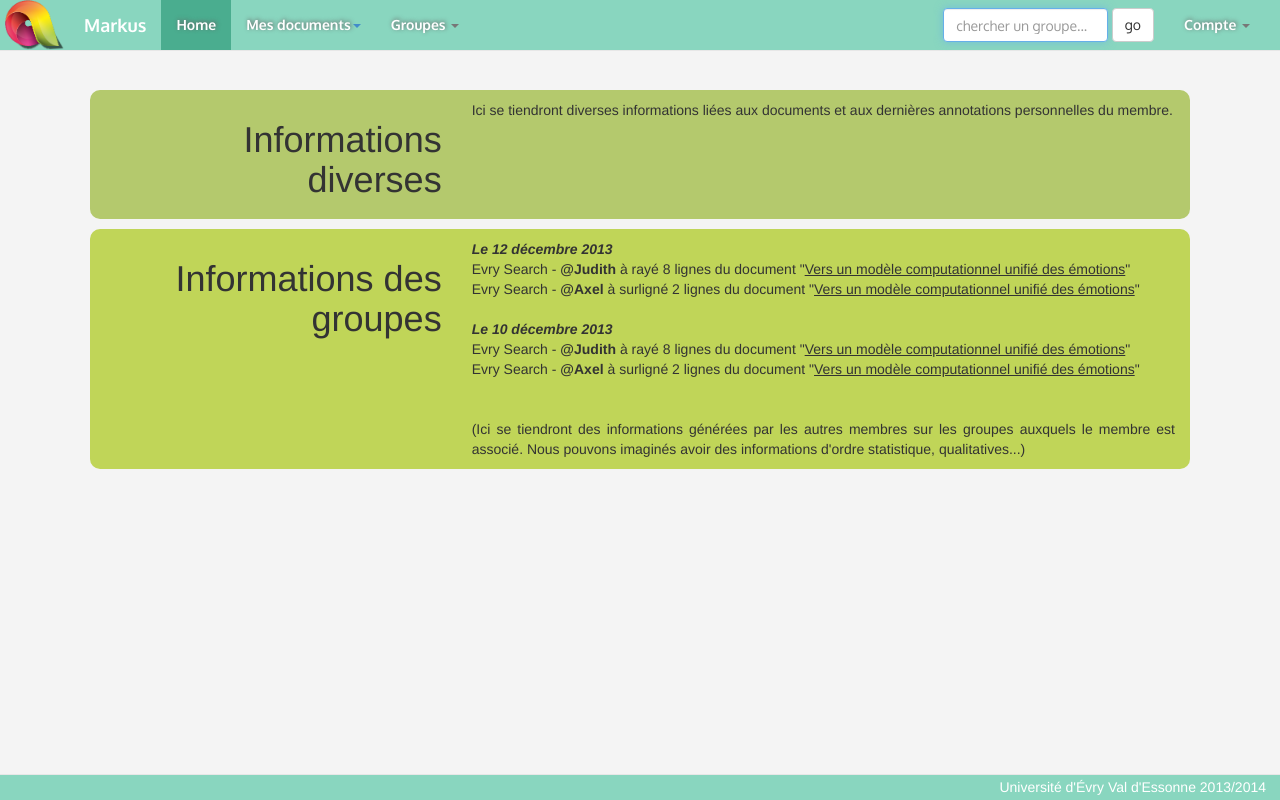
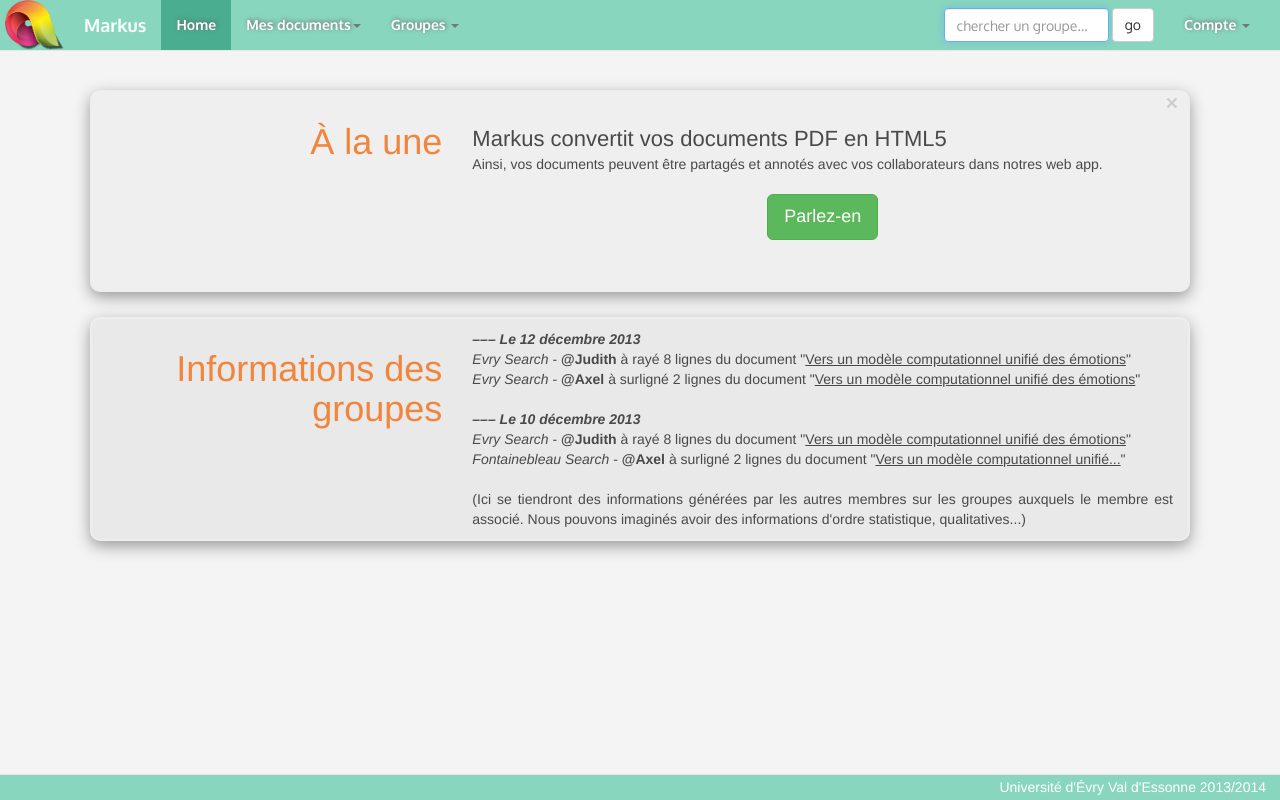
Before and after one commit to indydedeken/codeigniter, a CodeIgniter app: page /markus/home in a window 1280 px wide. Run offline with CodeIgniter, Linux system fonts and the light colour scheme.

Commit message:
Création de la base de données

```diff
--- a/application/config/database.php
+++ b/application/config/database.php
@@ -51,7 +51,7 @@ $active_record = TRUE;
 $db['default']['hostname'] = 'localhost';
 $db['default']['username'] = 'root';
 $db['default']['password'] = 'root';
-$db['default']['database'] = 'test';
+$db['default']['database'] = 'markus';
 $db['default']['dbdriver'] = 'mysql';
 $db['default']['dbprefix'] = '';
 $db['default']['pconnect'] = TRUE;
--- a/application/models/model_membre.php
+++ b/application/models/model_membre.php
@@ -18,14 +18,14 @@ class Model_membre extends CI_Model {
 
 	/* inscription d'un membre */
 	public function ajout_membre($data) {
-		$this->db->insert('membre', $data);
+		$this->db->insert('Utilisateur', $data);
 	}
 
 	/* verification pour la connexion */
 	public function check_membre($email, $mdp) {
 		$this->db->where('email', $email);
-		$this->db->where('password', $mdp);
-		$data = $this->db->get('membre');
+		$this->db->where('mdp', $mdp);
+		$data = $this->db->get('Utilisateur');
 		if($data->num_rows() == 1) {
 			return true;
 		}
@@ -35,7 +35,7 @@ class Model_membre extends CI_Model {
 	public function get_membre($email) {
 		$this->db->select('*');
 		$this->db->where('email', $email);
-		$data = $this->db->get('membre');
+		$data = $this->db->get('Utilisateur');
 		if($data->num_rows() == 1) {
 			return $data;
 		} else {
--- a/application/views/header.php
+++ b/application/views/header.php
@@ -54,7 +54,7 @@
 
         <ul class="nav navbar-nav">
           <li class="<?php if($nav == "home") echo 'active'?>"><a href="<?=base_url('home')?>">Home</a></li>
-          <li class="<?php if($nav == "page2") echo 'active'?>">
+          <li class="<?php if($nav == "page2") echo 'active'?> dropdown">
           	<a href="#" class="dropdown-toggle" data-toggle="dropdown">Mes documents<b class="caret"></b></a>
             <ul class="dropdown-menu">
               <li><a href="#">1. Levi Strauss - Races et histoires</a></li>
@@ -84,7 +84,7 @@
             <a href="#" class="dropdown-toggle" data-toggle="dropdown">Compte <b class="caret"></b></a>
             <ul class="dropdown-menu">
             <?php if($this->session->userdata('logged')):?>
-              <li><a href="<?=base_url('membre')?>">Profil</a></li>
+              <li><a href="<?=base_url('membre')?>">Profil <?=$this->session->userdata('email')?></a></li>
               <li><a href="<?=base_url('membre')?>">Mettre à jour</a></li>
               <li><a href="<?=base_url('membre')?>">Uploader un document</a></li>
               <li role="presentation" class="divider"></li>
@@ -97,7 +97,7 @@
         </ul>
         <form class="navbar-form navbar-right" role="search">
           <div class="form-group">
-            <input type="search" class="form-control" placeholder="chercher un groupe...">
+            <input type="search" class="form-control" placeholder="chercher un groupe..." spellcheck="true">
           </div>
           <button type="submit" class="btn btn-default">go</button>
         </form>
--- a/application/views/home_message.php
+++ b/application/views/home_message.php
@@ -3,38 +3,42 @@
   <!--<blockquote>
       <p>Les citations donnent l'air d'être intelligent.</p>
       <small>Quelqu'un d'inconnu à <cite>Évry</cite></small> </blockquote>-->
-    <br><br>
-    <div id="aboutUs" class="row annonce">
+  <br>
+  <br>
+  <div id="aboutUs" class="row annonce alert alert-dismissable">
+  <button type="button" class="close" data-dismiss="alert" aria-hidden="true" style="top:-10px;left:-10px;position:relative;z-index:1;">&times;</button>
     <div class="col col-sm-3 col-md-4">
-        <h1>Informations diverses</h1>
+      <h1>À la une</h1>
     </div>
-      <div class="justify col-sm-8 col-md-8">Ici se tiendront diverses informations liées aux documents et aux dernières annotations personnelles du membre.
+    <div class="justify col-sm-8 col-md-8">
+     <span>Markus convertit vos documents PDF en HTML5</span><br>
+      Ainsi, vos documents peuvent être partagés et annotés avec vos collaborateurs dans notres web app. <br><br>
+      <div class="center"><button class="btn btn-success btn-lg" type="button">Parlez-en</button></div><br><br>
+
+      <!--
       <?php if ($this->session->userdata('logged')) { ?>
     <p> Id :
       <?=$this->session->userdata('id')?>
-      <br>
-	  Email :
-	  <?=$this->session->userdata('email')?>
       <br>
 	  Logged :
       <?=$this->session->userdata('logged')?>
     </p>
     <?php } ?>
+-->
     </div>
   </div>
   <div id="finDePage" class="row annonce">
     <div class="col col-sm-3 col-md-4">
       <h1>Informations des groupes</h1>
     </div>
-      <div class="justify col-sm-8 col-md-8">
-      	<i><strong>Le 12 décembre 2013</strong></i><br>
-      	Evry Search - <strong>@Judith</strong> à rayé 8 lignes du document "<u>Vers un modèle computationnel unifié des émotions</u>"<br>
-        Evry Search - <strong>@Axel</strong> à surligné 2 lignes du document "<u>Vers un modèle computationnel unifié des émotions</u>"<br><br>
-        <i><strong>Le 10 décembre 2013</strong></i><br>
-      	Evry Search - <strong>@Judith</strong> à rayé 8 lignes du document "<u>Vers un modèle computationnel unifié des émotions</u>"<br>
-        Evry Search - <strong>@Axel</strong> à surligné 2 lignes du document "<u>Vers un modèle computationnel unifié des émotions</u>"<br><br>
-
-      	<br>(Ici se tiendront des informations générées par les autres membres sur les groupes auxquels le membre est associé. Nous pouvons imaginés avoir des informations d'ordre statistique, qualitatives...)
+    <div class="justify col-sm-8 col-md-8"> <i><strong>––– Le 12 décembre 2013</strong></i><br>
+      <a class="lienGroupe" href="">Evry Search</a> - <strong>@Judith</strong> à rayé 8 lignes du document "<u>Vers un modèle computationnel unifié des émotions</u>"<br>
+      <a class="lienGroupe" href="">Evry Search</a> - <strong>@Axel</strong> à surligné 2 lignes du document "<u>Vers un modèle computationnel unifié des émotions</u>"<br>
+      <br>
+      <i><strong>––– Le 10 décembre 2013</strong></i><br>
+      <a class="lienGroupe" href="">Evry Search</a> - <strong>@Judith</strong> à rayé 8 lignes du document "<u>Vers un modèle computationnel unifié des émotions</u>"<br>
+      <a class="lienGroupe" href="">Fontainebleau Search</a> - <strong>@Axel</strong> à surligné 2 lignes du document "<u>Vers un modèle computationnel unifié...</u>"<br>
+      <br>
+      (Ici se tiendront des informations générées par les autres membres sur les groupes auxquels le membre est associé. Nous pouvons imaginés avoir des informations d'ordre statistique, qualitatives...) </div>
   </div>
 </div>
-</div>
--- a/application/views/vue_inscription_succes.php
+++ b/application/views/vue_inscription_succes.php
@@ -1,2 +1,2 @@
 <!-- vue_inscription -->
-Super, le membre <?php echo $login ?> est inscrit !
+Super, le membre <?php echo $nom ?> est inscrit !
--- a/asset/css/style.css
+++ b/asset/css/style.css
@@ -4,8 +4,11 @@
 
 body {
 	background: #f4f4f4;
+	color: #494949;
+	font-weight: 300;
 	padding-top: 50px;
 	padding-bottom: 30px;
+	word-wrap: break-word;
 }
 .navbar-fixed-top {
 	font-family: 'Oxygen', sans-serif;
@@ -21,6 +24,9 @@ body {
 }
 .text-right {
 	text-align:right
+}
+.center {
+	text-align:center;
 }
 .clear {
 	clear:both
@@ -54,15 +60,32 @@ body {
 /* vue home */
 .annonce {
 	border-radius: 10px 10px 10px 10px;
-    margin: 0 20px 10px 20px;
+    margin: 0 20px 25px 20px;
     padding: 10px 0;
 }
-
+.annonce h1 {
+	color: #F2853C;
+}
 #aboutUs {
-    background: none repeat scroll 0 0 #B4C96D;
+    background: none repeat scroll 0 0 #EFEFEF;
+	box-shadow: 0 5px 15px #999999;
+	border: 2px solid #EEEEEE;
+}
+#aboutUs span {
+	font-size: 22px;
+    font-weight: 500;
 }
 #finDePage {
-    background: none repeat scroll 0 0 #C0D558;
+    background: none repeat scroll 0 0 #E9E9E9;
+	box-shadow: 0 5px 15px #999999;
+	border: 2px solid #EEEEEE;
+}
+a.lienGroupe,
+a.lienGroupe:active,
+a.lienGroupe:focus,
+a.lienGroupe:hover {
+	font-style: italic;
+	color: #494949;
 }
 @media screen and (max-width: 770px) {
 	.row h1 {
@@ -113,12 +136,14 @@ body {
 	margin: 15px auto;
 }
 .panneau-connexion #login .form-signin input[type="email"],
-.panneau-connexion #create #passwordInscription1 {
+.panneau-connexion #create #passwordInscription1,
+.panneau-connexion #create #nomInscription {
   border-bottom-left-radius: 0;
   border-bottom-right-radius: 0;
 }
 .panneau-connexion #login .form-signin input[type="password"],
-.panneau-connexion #create #passwordInscription2 {
+.panneau-connexion #create #passwordInscription2,
+.panneau-connexion #create #prenomInscription {
   margin-bottom: 10px;
   border-top-left-radius: 0;
   border-top-right-radius: 0;
```
Also changed, not shown: DB_TEST.txt (deleted, +0 -47 lines), application/controllers/membre.php (+47 -12 lines), application/views/vue_connexion.php (+10 -3 lines), markusBDD.sql (added, +144 -0 lines). Lines whose indentation alone changed are shown as unchanged.
